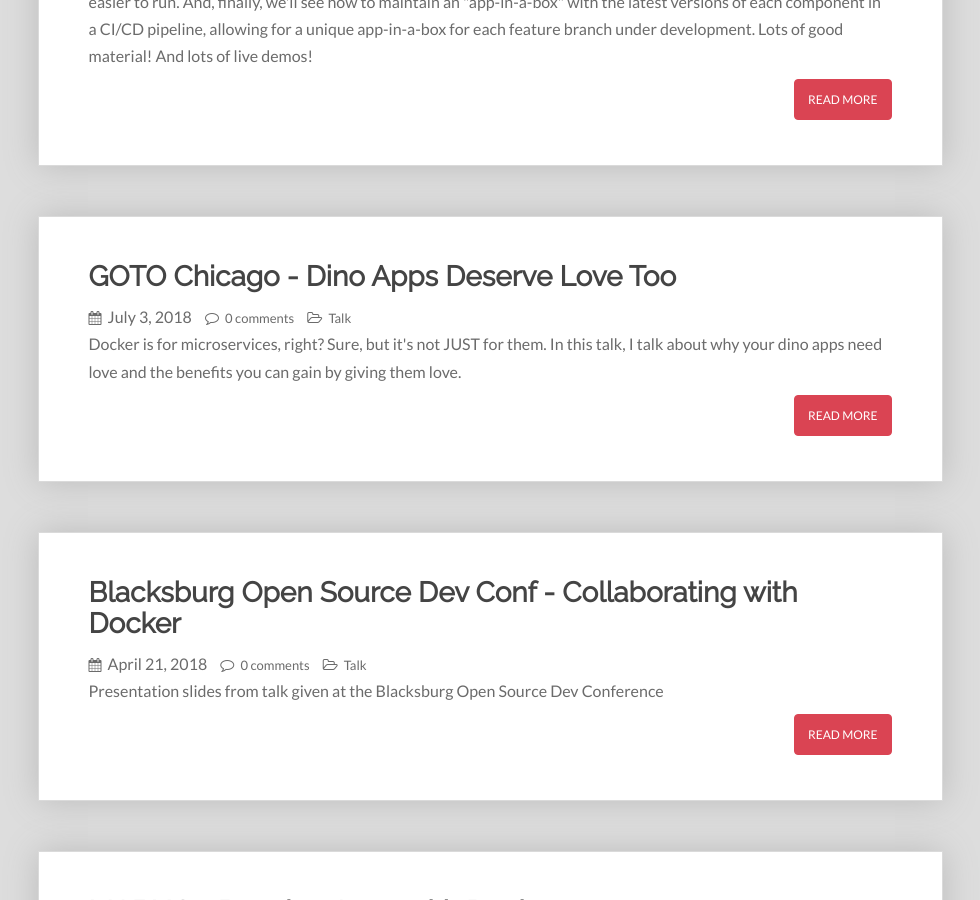
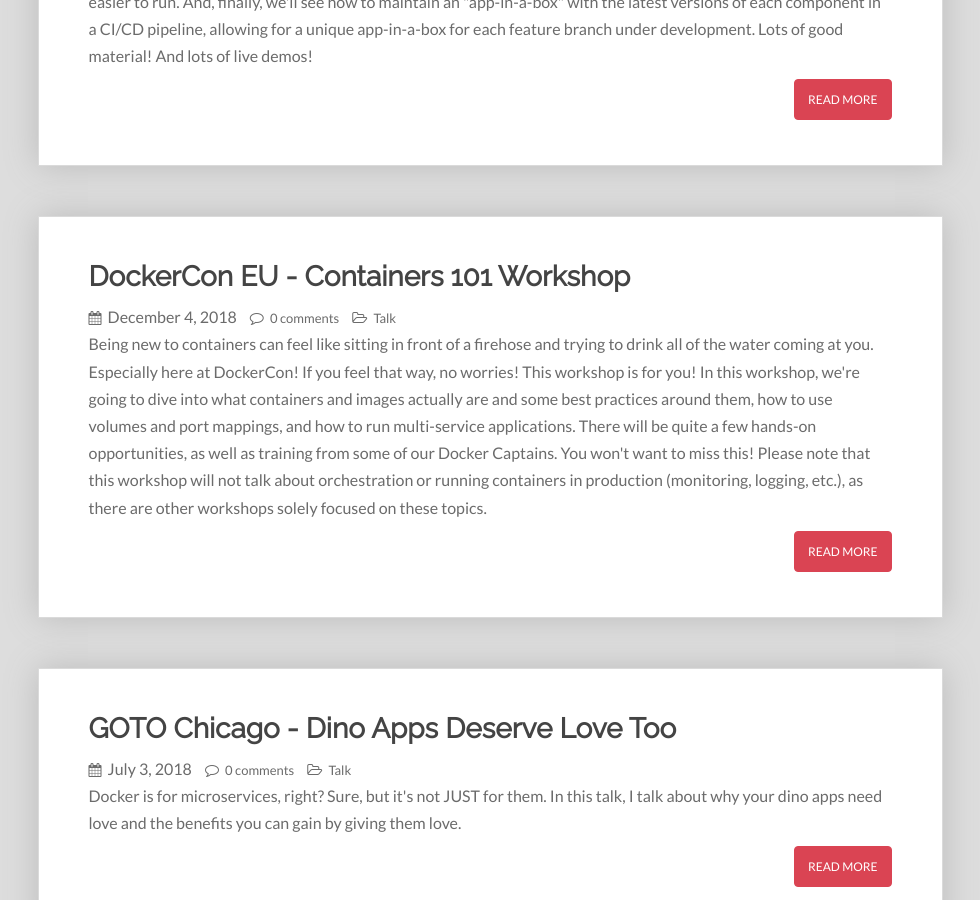
Before and after one commit to mikesir87/blog.mikesir87.io, a Jekyll site: the page built from category/Talk/index.html, in a window 1280 px wide and 900 px high, scrolled down 439 px. Shown: the whole window, without its empty margins (170-1150 px from the left). Built offline with Jekyll 4.4.1, drawn with Linux system fonts in a browser that asks for light colours; nearby versions of some CDN libraries; comment, search, counter and statistics services are not loaded.

Commit message:
Post for containers 101 and images

```diff
--- /dev/null
+++ b/_posts/2018-12-04-container-101.md
@@ -0,0 +1,30 @@
+---
+layout: post
+title: DockerCon EU - Containers 101 Workshop
+location: Barcelona, ES
+category: Talk
+tags: [docker]
+description:
+excerpt: Being new to containers can feel like sitting in front of a firehose and trying to drink all of the water coming at you. Especially here at DockerCon! If you feel that way, no worries! This workshop is for you! In this workshop, we're going to dive into what containers and images actually are and some best practices around them, how to use volumes and port mappings, and how to run multi-service applications. There will be quite a few hands-on opportunities, as well as training from some of our Docker Captains. You won't want to miss this! Please note that this workshop will not talk about orchestration or running containers in production (monitoring, logging, etc.), as there are other workshops solely focused on these topics.
+image: /images/dockerconeu-2018.png
+uuid: 589025e0-c247-47e3-80a0-f4b29d667f7d
+---
+
+At Virginia Tech and the local Docker Blacksburg Meetup, we've been running a Docker 101 Series ([linked here](https://devcom.it.vt.edu/training/docker-101-series)) that has been quite successful! It has helped many folks get up and started with containers. Due to its success, we were asked if we could run a workshop at DockerCon using the same content! Sure thing!
+
+I was fortunate to work with Ell Marquez ([@ell_o_punk](https://twitter.com/ell_o_punk)) from Linux Academy, who is leading an entire community that's trying to learn about containers together! She did a fantastic job and I look forward to opportunities to collaborate in the future.
+
+![The instructors together](/images/dockerconeu-containers101.jpg)
+
+
+## Abstract
+
+Being new to containers can feel like sitting in front of a firehose and trying to drink all of the water coming at you. Especially here at DockerCon! If you feel that way, no worries! This workshop is for you! In this workshop, we're going to dive into what containers and images actually are and some best practices around them, how to use volumes and port mappings, and how to run multi-service applications. There will be quite a few hands-on opportunities, as well as training from some of our Docker Captains. You won't want to miss this! Please note that this workshop will not talk about orchestration or running containers in production (monitoring, logging, etc.), as there are other workshops solely focused on these topics.
+
+
+
+## Slides
+
+GitHub repo: [https://github.com/mikesir87/dceu-2018-workshop](https://github.com/mikesir87/dceu-2018-workshop)
+
+<script async class="speakerdeck-embed" data-id="df36ef77b7d448bc82337d824ceb10b4" data-ratio="1.77777777777778" src="//speakerdeck.com/assets/embed.js"></script>
--- a/_posts/2018-12-04-dockercon-app-in-a-box-with-docker-app.md
+++ b/_posts/2018-12-04-dockercon-app-in-a-box-with-docker-app.md
@@ -14,6 +14,8 @@
 
 We also announced [DevDock](https://www.npmjs.com/package/devdock), which is our experimental tool to help make Docker App even easier for local development. Feel free to try it out!
 
+![Talk Selfie](/images/dockerconeu2018-app-in-a-box-selfie.jpg)
+
 ## Abstract
 
 Docker Application Packages is an experimental tool that makes it easy to share multi-service applications. Create a Compose file, package it in an image, and voilà! You now have an "app-in-a-box"! Not convinced yet? No worries! It took a while for me to be convinced too! In this session, we'll start off by diving into how Docker Application Packages actually works, which will help us understand the use cases. We'll see how dev environments can hook in to this app-in-a-box by replacing the service being worked on with a dev container. Then we'll move on to see how end-to-end functional tests are much easier to run. And, finally, we'll see how to maintain an "app-in-a-box" with the latest versions of each component in a CI/CD pipeline, allowing for a unique app-in-a-box for each feature branch under development. Lots of good material! And lots of live demos!!
```
Also changed, not shown: images/dockerconeu-containers101.jpg (added), images/dockerconeu2018-app-in-a-box-selfie.jpg (added).
